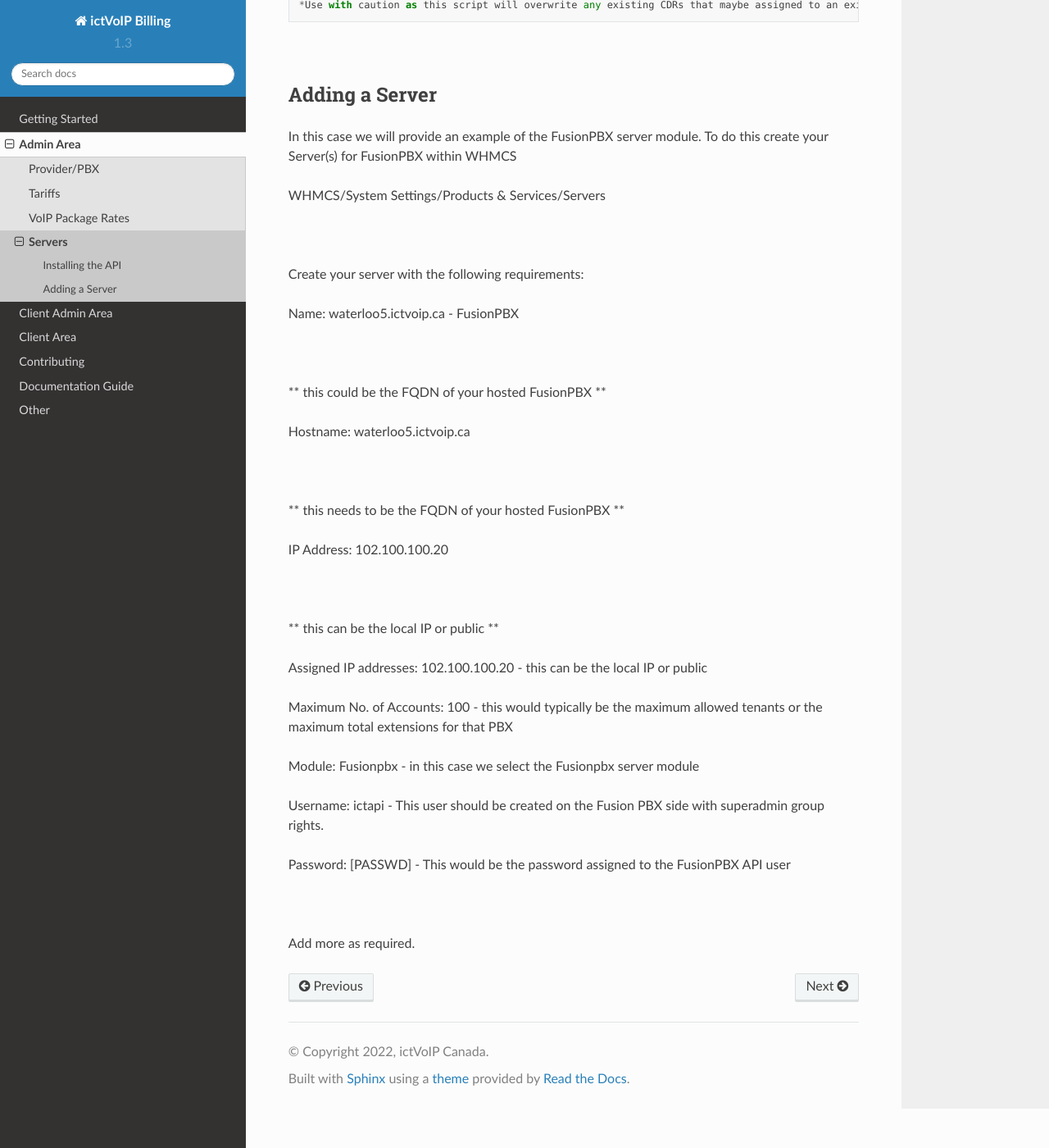
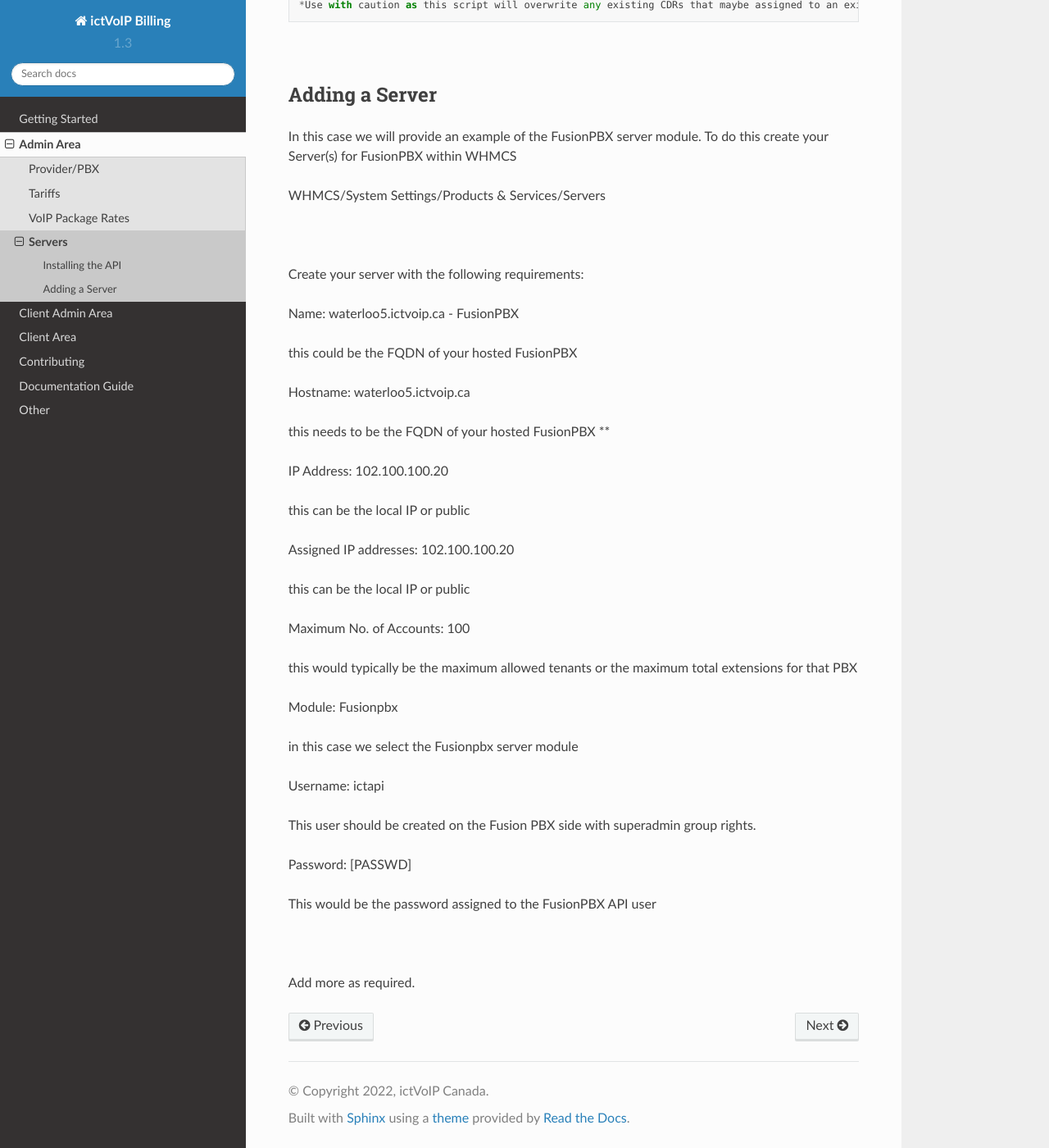
Before and after one commit to ictvoip/ictvoip-docs, a Sphinx documentation site: the page built from docs/source/admin/servers.rst, in a window 1280 px wide and 1400 px high, scrolled down 1419 px. Shown: the whole window at 82% size. Built offline with Sphinx 7.4.7 and the Read the Docs theme 2.0.0, drawn with Linux system fonts in a browser that asks for light colours; pages that are not in the unit, such as notebooks, are missing from menus.

```diff
--- a/docs/source/admin/servers.rst
+++ b/docs/source/admin/servers.rst
@@ -57,43 +57,37 @@ WHMCS/System Settings/Products & Services/Servers
 
 Create your server with the following requirements:
 
-
-::
-
 Name: waterloo5.ictvoip.ca - FusionPBX
 
-|
-
-** this could be the FQDN of your hosted FusionPBX **
-
-::
+this could be the FQDN of your hosted FusionPBX
 
 Hostname: waterloo5.ictvoip.ca
 
-|
-** this needs to be the FQDN of your hosted FusionPBX **
-
-::
+this needs to be the FQDN of your hosted FusionPBX **
 
 IP Address: 102.100.100.20
 
-|
-** this can be the local IP or public **
+this can be the local IP or public
 
 Assigned IP addresses: 102.100.100.20
-- this can be the local IP or public
+
+this can be the local IP or public
 
 Maximum No. of Accounts: 100
-- this would typically be the maximum allowed tenants or the maximum total extensions for that PBX
+
+this would typically be the maximum allowed tenants or the maximum total extensions for that PBX
 
 Module: Fusionpbx
-- in this case we select the Fusionpbx server module
+
+in this case we select the Fusionpbx server module
 
 Username: ictapi
-- This user should be created on the Fusion PBX side with superadmin group rights.
+
+This user should be created on the Fusion PBX side with superadmin group rights.
 
 Password: [PASSWD]
-- This would be the password assigned to the FusionPBX API user
+
+This would be the password assigned to the FusionPBX API user
 
 |
 
```
